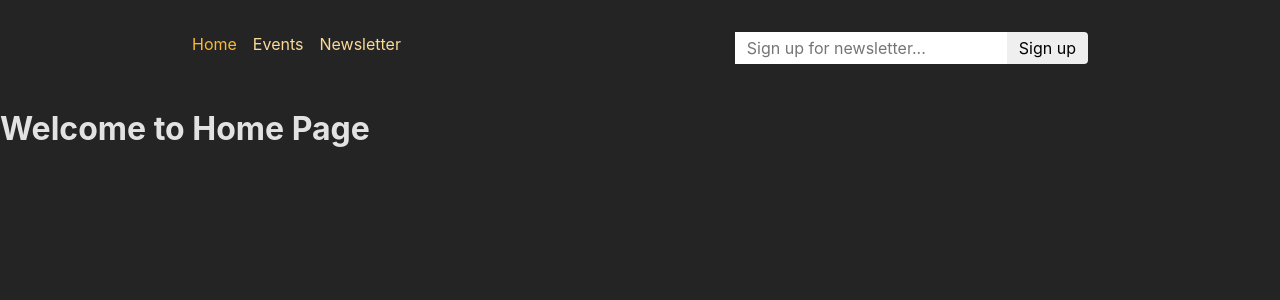
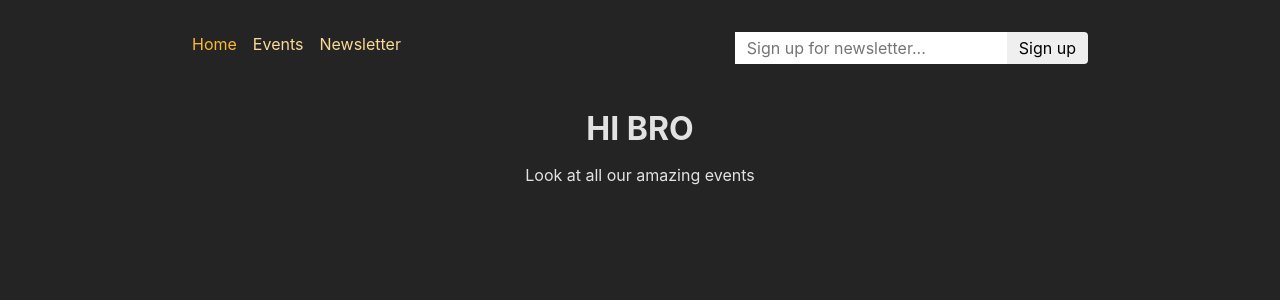
Before and after one commit to PavelKochkin2/react_app_with_router_spa_with_backend, a React (Create React App) app in the folder frontend/: page / in a window 1280 px wide. Shown: the top 300 px of the page. Built offline with nearby package versions, Linux system fonts and the light colour scheme.

Commit message:
used defer()

```diff
--- a/frontend/src/pages/Events.js
+++ b/frontend/src/pages/Events.js
@@ -1,15 +1,21 @@
+import { Suspense } from "react";
 import EventsList from "../components/EventsList";
-import { useLoaderData } from "react-router-dom";
+import { Await, defer, useLoaderData } from "react-router-dom";
 
 function EventsPage() {
-  const data = useLoaderData();
-  const events = data.events;
-  return <>{<EventsList events={events} />}</>;
+  const { events } = useLoaderData();
+  return (
+    <Suspense fallback={<p style={{ textAlign: "center" }}>Loading...</p>}>
+      <Await resolve={events}>
+        {(loadedEvents) => <EventsList events={loadedEvents} />}
+      </Await>
+    </Suspense>
+  );
 }
 
 export default EventsPage;
 
-export async function loader() {
+async function loadEvents() {
   const response = await fetch("http://localhost:8080/events");
 
   if (!response.ok) {
@@ -17,6 +23,13 @@ export async function loader() {
       JSON.stringify({ message: "Could not fetch events", status: 500 })
     );
   } else {
-    return response;
+    const resData = await response.json();
+    return resData.events;
   }
 }
+
+export function loader() {
+  return defer({
+    events: loadEvents(),
+  });
+}
--- a/frontend/src/pages/Home.js
+++ b/frontend/src/pages/Home.js
@@ -1,3 +1,9 @@
+import PageContent from "../components/PageContent";
+
 export const HomePage = () => {
-  return <h1>Welcome to Home Page</h1>;
+  return (
+    <PageContent title="HI BRO">
+      <p>Look at all our amazing events</p>
+    </PageContent>
+  );
 };
```
